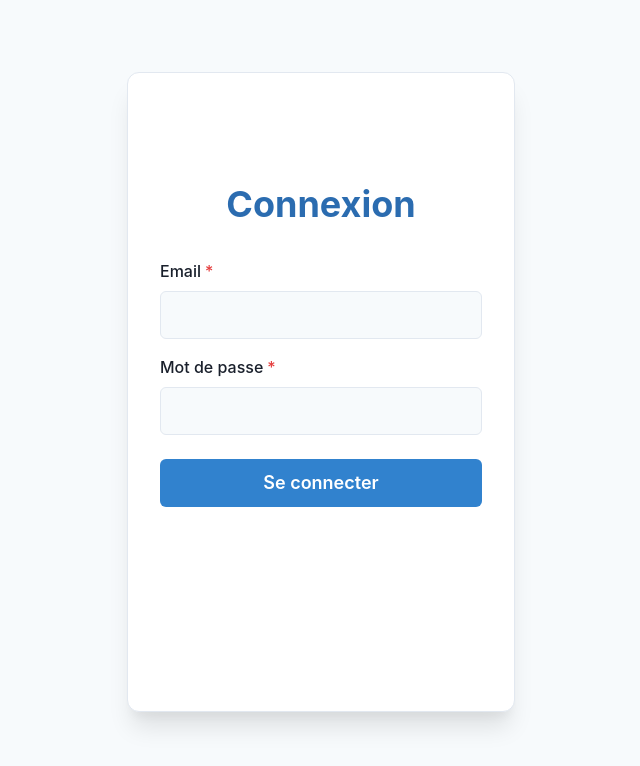
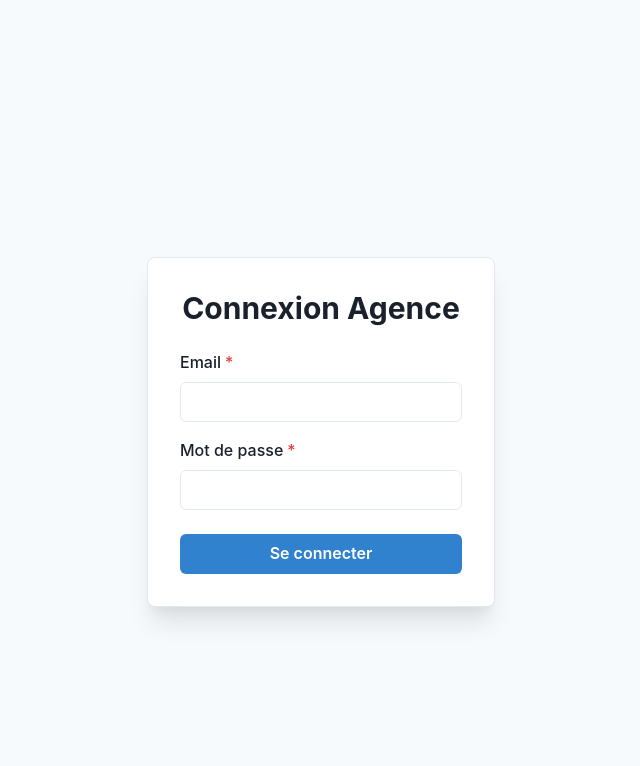
Before and after one commit to Berkani-49/saas-immo-final, a React (Vite) app in the folder saas-immo-frontend/: page / in a window 1280 px wide. Shown: the top 766 px of the page, without its empty margins (319-959 px from the left). Built offline with nearby package versions, Linux system fonts and the light colour scheme.

Commit message:
Refactor: Sidebar et Layout

```diff
--- a/saas-immo-frontend/src/App.jsx
+++ b/saas-immo-frontend/src/App.jsx
@@ -1,23 +1,33 @@
-// Fichier: src/App.jsx (Version Design Réparé - Fond Blanc & Large)
+// Fichier: src/App.jsx (Version FINALE avec Sidebar)
 
 import React, { useState, useEffect } from 'react';
 import axios from 'axios';
 import './App.css';
-import Dashboard from './Dashboard.jsx';
 import { Routes, Route, Navigate } from 'react-router-dom';
+
+// Import du nouveau Layout
+import Layout from './Layout.jsx';
+// Import des Pages
+import Dashboard from './Dashboard.jsx'; // C'est devenu notre "BiensPage"
+// On aura besoin de créer ces fichiers bientôt, mais on les prépare
+// import ContactsPage from './pages/ContactsPage.jsx';
+// import TachesPage from './pages/TachesPage.jsx';
+
 import PropertyDetail from './pages/PropertyDetail.jsx';
 import ContactDetail from './pages/ContactDetail.jsx';
 import SecretRegister from './pages/SecretRegister.jsx';
 import PriceEstimator from './PriceEstimator.jsx';
-import { Box, Heading, FormControl, FormLabel, Input, Button, Alert, Spinner, Center, Container } from '@chakra-ui/react';
+import { Box, Heading, FormControl, FormLabel, Input, Button, Alert, Spinner, Center, Flex } from '@chakra-ui/react';
 import { AlertIcon } from '@chakra-ui/icons';
 
 export default function App() {
+  const [token, setToken] = useState(null);
+  const [isLoadingToken, setIsLoadingToken] = useState(true);
+
+  // États pour le Login (on les garde ici)
   const [email, setEmail] = useState('');
   const [password, setPassword] = useState('');
-  const [token, setToken] = useState(null);
   const [message, setMessage] = useState('');
-  const [isLoadingToken, setIsLoadingToken] = useState(true);
   const [isLoggingIn, setIsLoggingIn] = useState(false);
 
   useEffect(() => {
@@ -31,7 +41,6 @@ export default function App() {
     setMessage('');
     setIsLoggingIn(true);
     try {
-      // Connexion au serveur Render
       const response = await axios.post('https://saas-immo-complet.onrender.com/api/auth/login', { email, password });
       localStorage.setItem('token', response.data.token);
       setToken(response.data.token);
@@ -47,78 +56,45 @@ export default function App() {
   if (isLoadingToken) return <Center h="100vh"><Spinner size="xl" color="blue.500" /></Center>;
 
   return (
-    // 1. LE CONTENEUR PRINCIPAL (La mise en page)
-    <Box minH="100vh" bg="gray.50" py={10} px={4}> {/* py=padding vertical, px=padding horizontal */}
+    <Routes>
+      {/* Si l'utilisateur EST connecté */}
+      {token ? (
+        <Route path="/" element={<Layout onLogout={handleLogout} />}>
+          {/* Les pages à l'intérieur de la Sidebar */}
+          <Route index element={<Dashboard token={token} />} /> {/* Page d'accueil (Biens) */}
+          <Route path="biens" element={<Dashboard token={token} />} />
 
-      <Box
-        maxWidth="1200px"     /* Largeur demandée */
-        margin="0 auto"       /* Centré */
-        bg="white"            /* Fond BLANC (pour voir le texte) */
-        borderRadius="xl"     /* Coins arrondis */
-        boxShadow="xl"        /* Belle ombre */
-        borderWidth="1px"
-        borderColor="gray.200"
-        p={[4, 8]}            /* Espace intérieur (petit sur mobile, grand sur ordi) */
-        minH="80vh"           /* Hauteur minimum pour que ça fasse "pro" */
-      >
+          {/* ON DOIT CRÉER CES PAGES ENSUITE */}
+          <Route path="contacts" element={<div>Page Contacts (à faire)</div>} />
+          <Route path="taches" element={<div>Page Tâches (à faire)</div>} />
+          <Route path="estimate" element={<PriceEstimator token={token} />} />
 
-        <Routes>
-          {/* ROUTE D'ACCUEIL (Dashboard ou Login) */}
-          <Route path="/" element={token ? <Dashboard token={token} onLogout={handleLogout} /> : (
-            <Center h="60vh">
-              <Box w="100%" maxWidth="400px">
-                <Heading as="h2" size="xl" mb={8} textAlign="center" color="blue.600">
-                  Connexion
-                </Heading>
-                <form onSubmit={handleLogin}>
-                  <FormControl id="email-login" mb={4} isRequired>
-                    <FormLabel>Email</FormLabel>
-                    <Input
-                      type="email"
-                      value={email}
-                      onChange={(e) => setEmail(e.target.value)}
-                      size="lg"
-                      bg="gray.50"
-                    />
-                  </FormControl>
-                  <FormControl id="password-login" mb={6} isRequired>
-                    <FormLabel>Mot de passe</FormLabel>
-                    <Input
-                      type="password"
-                      value={password}
-                      onChange={(e) => setPassword(e.target.value)}
-                      size="lg"
-                      bg="gray.50"
-                    />
-                  </FormControl>
-                  {message && (
-                    <Alert status="error" mb={4} borderRadius="md">
-                      <AlertIcon />{message}
-                    </Alert>
-                  )}
-                  <Button
-                    type="submit"
-                    colorScheme="blue"
-                    size="lg"
-                    width="full"
-                    isLoading={isLoggingIn}
-                    loadingText="Connexion..."
-                  >
-                    Se connecter
-                  </Button>
-                </form>
-              </Box>
-            </Center>
-          )} />
+          {/* Pages de détail (elles s'affichent aussi dans le layout) */}
+          <Route path="property/:propertyId" element={<PropertyDetail token={token} />} />
+          <Route path="contact/:contactId" element={<ContactDetail token={token} />} />
+        </Route>
+      ) : (
+        /* Si l'utilisateur N'EST PAS connecté */
+        <Route path="/" element={
+          <Center h="100vh" bg="gray.50">
+            <Box p={8} maxWidth="400px" borderWidth={1} borderRadius="lg" boxShadow="xl" bg="white" width="100%">
+              <Heading as="h2" size="lg" mb={6} textAlign="center">Connexion Agence</Heading>
+              <form onSubmit={handleLogin}>
+                <FormControl id="email-login" mb={4} isRequired><FormLabel>Email</FormLabel><Input type="email" value={email} onChange={(e) => setEmail(e.target.value)} /></FormControl>
+                <FormControl id="password-login" mb={6} isRequired><FormLabel>Mot de passe</FormLabel><Input type="password" value={password} onChange={(e) => setPassword(e.target.value)} /></FormControl>
+                {message && <Alert status="error" mb={4} borderRadius="md"><AlertIcon />{message}</Alert>}
+                <Button type="submit" colorScheme="blue" width="full" isLoading={isLoggingIn}>Se connecter</Button>
+              </form>
+            </Box>
+          </Center>
+        } />
+      )}
 
-          {/* AUTRES ROUTES */}
-          <Route path="/property/:propertyId" element={token ? <PropertyDetail token={token} onLogout={handleLogout} /> : <Navigate to="/" />} />
-          <Route path="/contact/:contactId" element={token ? <ContactDetail token={token} onLogout={handleLogout} /> : <Navigate to="/" />} />
-          <Route path="/estimate" element={token ? <PriceEstimator token={token} /> : <Navigate to="/" />} />
-          <Route path="/nouveau-membre-agence" element={<SecretRegister />} />
-        </Routes>
+      {/* Route secrète (elle est en dehors du layout) */}
+      <Route path="/nouveau-membre-agence" element={<SecretRegister />} />
 
-      </Box>
-    </Box>
+      {/* Redirection si on est perdu */}
+      <Route path="*" element={<Navigate to="/" />} />
+    </Routes>
   );
 }
--- a/saas-immo-frontend/src/Dashboard.jsx
+++ b/saas-immo-frontend/src/Dashboard.jsx
@@ -1,180 +1,72 @@
-// Fichier : src/Dashboard.jsx (Version 11 - Avec Tâches)
+// Fichier : src/Dashboard.jsx (Renommé en "Page des Biens")
 
 import React, { useState, useEffect } from 'react';
 import axios from 'axios';
 import {
-  Box, Heading, Button, Tabs, TabList, TabPanels, Tab, TabPanel,
-  List, Spinner, Alert, AlertIcon, Flex, Spacer,
-  Input, InputGroup, InputLeftElement, Badge
+  Box, Heading, List, Spinner, Flex,
+  Input, InputGroup, InputLeftElement
 } from '@chakra-ui/react';
 import { SearchIcon } from '@chakra-ui/icons';
-import { Link as RouterLink } from 'react-router-dom';
 
-// Imports de nos composants
 import AddPropertyForm from './AddPropertyForm.jsx';
-import AddContactForm from './AddContactForm.jsx';
-import ContactList from './ContactList.jsx';
 import PropertyItem from './PropertyItem.jsx';
-import TaskItem from './TaskItem.jsx';     // <--- NOUVEAU
-import AddTaskForm from './AddTaskForm.jsx'; // <--- NOUVEAU
 
-export default function Dashboard({ token, onLogout }) {
-  // Données
+export default function BiensPage({ token }) { // Note: On reçoit "token" en props
   const [properties, setProperties] = useState([]);
-  const [contacts, setContacts] = useState([]);
-  const [tasks, setTasks] = useState([]); // <--- NOUVEAU
-
-  // États de chargement/messages
   const [isLoading, setIsLoading] = useState(true);
-  const [message, setMessage] = useState('');
-
-  // Recherche Biens
   const [propertySearch, setPropertySearch] = useState('');
 
-  // --- CHARGEMENT INITIAL (Tout charger d'un coup) ---
+  // --- Chargement ---
   useEffect(() => {
     if (!token) return;
-
-    const fetchData = async () => {
+    const fetchProperties = async () => {
       setIsLoading(true);
       try {
         const config = { headers: { 'Authorization': `Bearer ${token}` } };
-
-        // On lance les 3 requêtes en parallèle
-        const [propsRes, contactsRes, tasksRes] = await Promise.all([
-          axios.get('https://saas-immo-complet.onrender.com/api/properties', config),
-          axios.get('https://saas-immo-complet.onrender.com/api/contacts', config),
-          axios.get('https://saas-immo-complet.onrender.com/api/tasks', config) // <--- NOUVEAU
-        ]);
-
-        setProperties(propsRes.data);
-        setContacts(contactsRes.data);
-        setTasks(tasksRes.data); // <--- NOUVEAU
-
+        const response = await axios.get('https://saas-immo-complet.onrender.com/api/properties', config);
+        setProperties(response.data);
       } catch (error) {
-        console.error("Erreur chargement dashboard:", error);
-        setMessage("Erreur lors du chargement des données.");
-        if (error.response?.status === 403) onLogout();
+        console.error("Erreur (biens):", error);
       } finally {
         setIsLoading(false);
       }
     };
+    fetchProperties();
+  }, [token]);
 
-    fetchData();
-  }, [token, onLogout]);
-
-
-  // --- HANDLERS (Mise à jour de l'interface sans recharger) ---
-
-  // Biens
+  // --- Handlers ---
   const handlePropertyAdded = (newItem) => setProperties([newItem, ...properties]);
   const handlePropertyDeleted = (id) => setProperties(properties.filter(i => i.id !== id));
   const handlePropertyUpdated = (updated) => setProperties(properties.map(i => i.id === updated.id ? updated : i));
 
-  // Contacts
-  const handleContactAdded = (newItem) => setContacts([newItem, ...contacts]);
-  const handleContactDeleted = (id) => setContacts(contacts.filter(i => i.id !== id));
-  const handleContactUpdated = (updated) => setContacts(contacts.map(i => i.id === updated.id ? updated : i));
-
-  // Tâches (NOUVEAU)
-  const handleTaskAdded = (newItem) => setTasks([newItem, ...tasks]);
-  const handleTaskDeleted = (id) => setTasks(tasks.filter(i => i.id !== id));
-  const handleTaskUpdated = (updated) => setTasks(tasks.map(i => i.id === updated.id ? { ...i, ...updated, contact: i.contact, property: i.property } : i));
-
-
-  // Filtre Recherche Biens
+  // --- Filtre ---
   const filteredProperties = properties.filter(p =>
     (p.address + p.city + p.postalCode).toLowerCase().includes(propertySearch.toLowerCase())
   );
 
-  // Calcul du nombre de tâches à faire
-  const tasksTodoCount = tasks.filter(t => t.status === 'PENDING').length;
-
   return (
     <Box>
-      {/* Header */}
-      <Flex mb={6} pb={4} borderBottomWidth={1} alignItems="center">
-        <Heading as="h2" size="lg">Tableau de Bord</Heading>
-        <Spacer />
-        <Button as={RouterLink} to="/estimate" colorScheme="teal" size="sm" mr={4}>
-          Estimer un prix 🧠
-        </Button>
-        <Button colorScheme="red" size="sm" onClick={onLogout}>
-          Déconnexion
-        </Button>
-      </Flex>
+      <Heading mb={6}>Gestion des Biens</Heading>
+      <AddPropertyForm token={token} onPropertyAdded={handlePropertyAdded} />
 
-      {isLoading ? (
-        <Flex justify="center" mt={10}><Spinner size="xl" /></Flex>
-      ) : (
-        <Tabs isLazy colorScheme="purple" variant="enclosed">
-          <TabList>
-            <Tab _selected={{ color: 'white', bg: 'blue.500' }}>Mes Biens</Tab>
-            <Tab _selected={{ color: 'white', bg: 'green.500' }}>Mes Contacts</Tab>
-            <Tab _selected={{ color: 'white', bg: 'purple.500' }}>
-               Mes Tâches
-               {tasksTodoCount > 0 && (
-                 <Badge ml={2} colorScheme="red" borderRadius="full">{tasksTodoCount}</Badge>
-               )}
-            </Tab>
-          </TabList>
-
-          <TabPanels>
-
-            {/* 1. ONGLET BIENS */}
-            <TabPanel>
-              <AddPropertyForm token={token} onPropertyAdded={handlePropertyAdded} />
-              <Heading as="h3" size="md" mt={8} mb={4} pt={4} borderTopWidth={1}>Vos Biens ({properties.length})</Heading>
+      <Heading as="h3" size="md" mt={8} mb={4} pt={4} borderTopWidth={1}>
+        Vos Biens ({properties.length})
+      </Heading>
 
       <InputGroup mb={4}>
         <InputLeftElement pointerEvents="none"><SearchIcon color="gray.300" /></InputLeftElement>
-                <Input placeholder="Rechercher..." value={propertySearch} onChange={(e) => setPropertySearch(e.target.value)} />
+        <Input placeholder="Rechercher..." value={propertySearch} onChange={(e) => setPropertySearch(e.target.value)} bg="white" />
       </InputGroup>
 
+      {isLoading ? (
+        <Flex justify="center"><Spinner size="xl" /></Flex>
+      ) : (
         <List spacing={3}>
           {filteredProperties.map(p => (
             <PropertyItem key={p.id} property={p} token={token} onPropertyDeleted={handlePropertyDeleted} onPropertyUpdated={handlePropertyUpdated} />
           ))}
           {filteredProperties.length === 0 && <Box color="gray.500">Aucun bien trouvé.</Box>}
         </List>
-            </TabPanel>
-
-            {/* 2. ONGLET CONTACTS */}
-            <TabPanel>
-              <AddContactForm token={token} onContactAdded={handleContactAdded} />
-              <ContactList token={token} contacts={contacts} setContacts={setContacts} onContactDeleted={handleContactDeleted} onContactUpdated={handleContactUpdated} />
-            </TabPanel>
-
-            {/* 3. ONGLET TÂCHES (NOUVEAU) */}
-            <TabPanel>
-              <AddTaskForm
-                token={token}
-                onTaskAdded={handleTaskAdded}
-                contacts={contacts}
-                properties={properties}
-              />
-
-              <Heading as="h3" size="md" mt={8} mb={4} pt={4} borderTopWidth={1}>
-                À Faire ({tasksTodoCount})
-              </Heading>
-
-              {tasks.length === 0 && <Alert status="info"><AlertIcon />Aucune tâche pour le moment.</Alert>}
-
-              <List spacing={2}>
-                {tasks.map(t => (
-                  <TaskItem
-                    key={t.id}
-                    task={t}
-                    token={token}
-                    onTaskUpdated={handleTaskUpdated}
-                    onTaskDeleted={handleTaskDeleted}
-                  />
-                ))}
-              </List>
-            </TabPanel>
-
-          </TabPanels>
-        </Tabs>
       )}
     </Box>
   );
--- /dev/null
+++ b/saas-immo-frontend/src/Layout.jsx
@@ -0,0 +1,26 @@
+// Fichier : src/Layout.jsx
+
+import React from 'react';
+import { Box } from '@chakra-ui/react';
+import { Outlet } from 'react-router-dom'; // C'est ici que les pages s'afficheront
+import Sidebar from './Sidebar.jsx';
+
+export default function Layout({ onLogout }) {
+  return (
+    <Flex>
+      {/* 1. La Sidebar */}
+      <Sidebar onLogout={onLogout} />
+
+      {/* 2. Le Contenu de la Page */}
+      <Box
+        ml="250px" // On décale le contenu (largeur de la sidebar)
+        p={8}
+        width="calc(100% - 250px)"
+        minH="100vh"
+        bg="gray.100" // Fond gris clair pour la zone de travail
+      >
+        <Outlet /> {/* Les pages (Biens, Contacts...) s'afficheront ici */}
+      </Box>
+    </Flex>
+  );
+}
```
Also changed, not shown: saas-immo-frontend/src/Sidebar.jsx (added, +59 -0 lines). Lines whose indentation alone changed are shown as unchanged.
